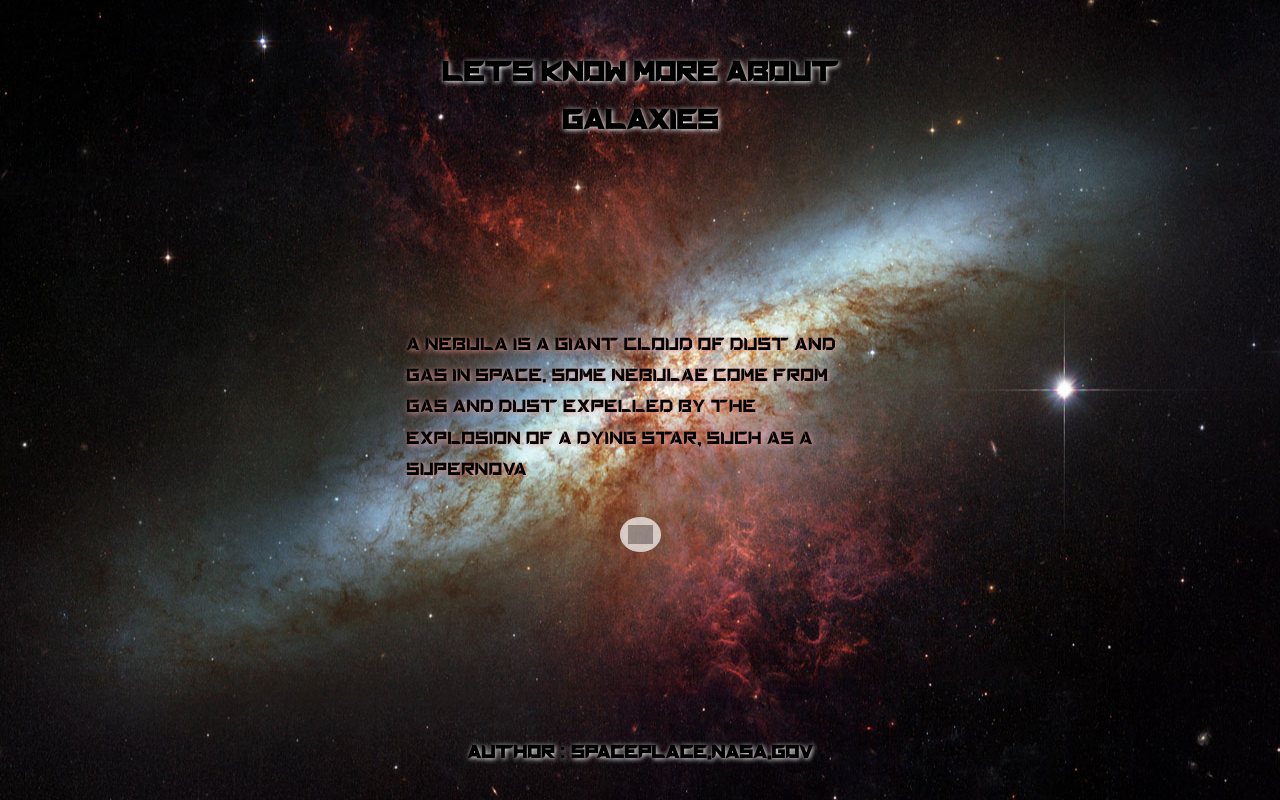
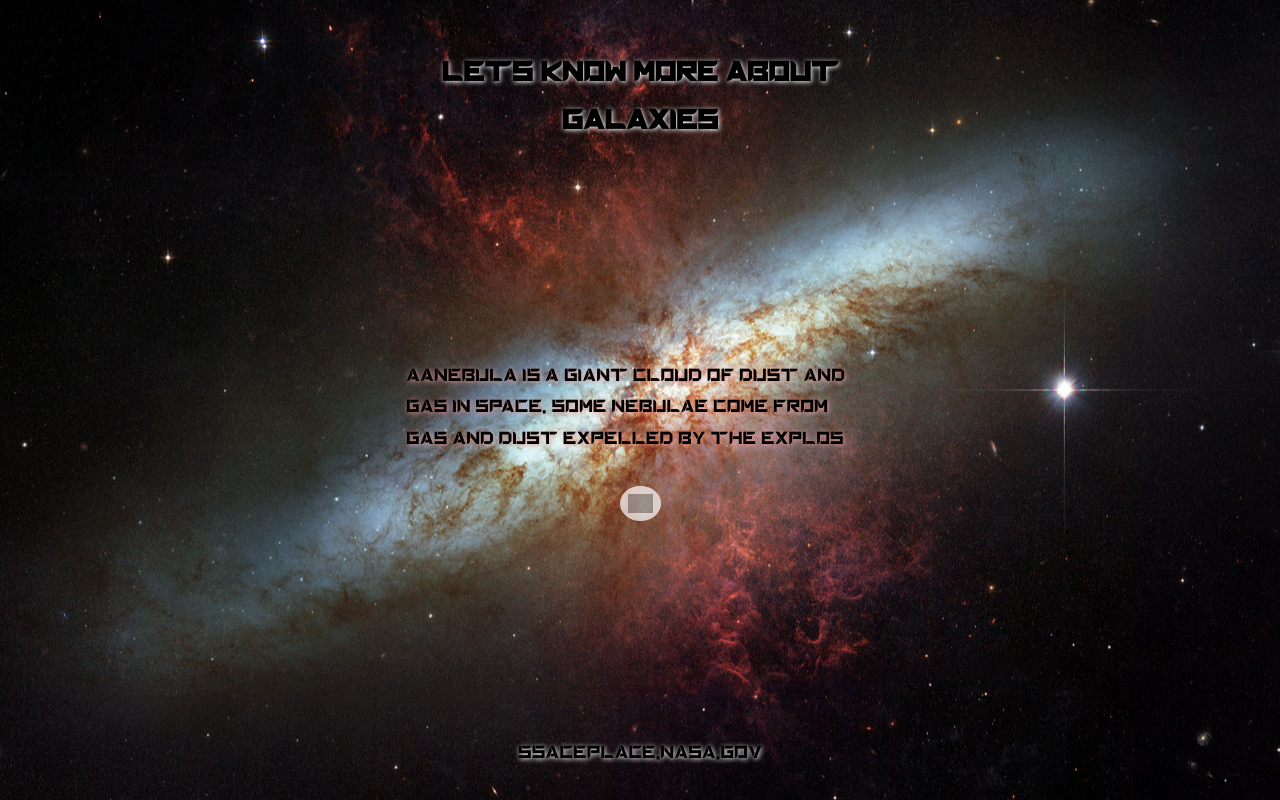
Before and after one commit to juangruoficial/spacecuriosities, a React (Vite) app: page / in a window 1280 px wide. Built offline with nearby package versions, Linux system fonts and the light colour scheme; grey boxes are pictures that could not be loaded.

Commit message:
adding efects to letters

```diff
--- a/src/App.jsx
+++ b/src/App.jsx
@@ -9,8 +9,8 @@ function App() {
   const [spaceCuriosity, setSpaceCuriosity] = useState(
     getRandom(spaceCuriosities)
   );
+
   const [currentBg, setCurrentBg] = useState(getRandom(listBg));
-
   const handleChangeInfo = () => {
     setSpaceCuriosity(getRandom(spaceCuriosities));
     setCurrentBg(getRandom(listBg));
--- a/src/components/SpaceCuriositiesBox.jsx
+++ b/src/components/SpaceCuriositiesBox.jsx
@@ -1,14 +1,15 @@
 import "./styles/SpaceCuriositiesBox.css";
-
+import Texteffect from "./Texteffect";
 const SpaceCuriositiesBox = ({ handleChangeInfo, spaceCuriosity }) => {
   const { phrase, author } = spaceCuriosity;
+
   return (
     <section className="spaceCuriosityBox">
       <h1 className="title boxes">LETS KNOW MORE ABOUT GALAXIES</h1>
 
       <section className="info">
         <article className="info boxes">
-          <p>{phrase}</p>
+          <Texteffect text={phrase} />
         </article>
 
         <button className="change" onClick={handleChangeInfo}>
@@ -20,7 +21,7 @@ const SpaceCuriositiesBox = ({ handleChangeInfo, spaceCuriosity }) => {
       </section>
 
       <footer className="footer boxes">
-        <h4>AUTHOR : {author}</h4>
+        <Texteffect text={author} />
       </footer>
     </section>
   );
--- /dev/null
+++ b/src/components/Texteffect.jsx
@@ -0,0 +1,29 @@
+import { useState, useEffect } from "react";
+
+const Texteffect = ({ text }) => {
+  const [displayText, setDisplayText] = useState(text[0] || ""); // Set initial display text with the first character
+
+  useEffect(() => {
+    let currentIndex = 0;
+    setDisplayText(""); // Reset para cuando cambie el text
+
+    const timer = setInterval(() => {
+      if (currentIndex < text.length - 1) {
+        setDisplayText((prevText) => prevText + text[currentIndex]);
+        currentIndex++;
+      } else {
+        clearInterval(timer);
+      }
+    }, 50);
+
+    return () => clearInterval(timer);
+  }, [text]);
+
+  useEffect(() => {
+    setDisplayText(text[0] || ""); // Reset cuando text cambie
+  }, [text]);
+
+  return <p>{displayText}</p>;
+};
+
+export default Texteffect;
--- a/src/components/styles/SpaceCuriositiesBox.css
+++ b/src/components/styles/SpaceCuriositiesBox.css
@@ -22,14 +22,14 @@
 
 .title {
   text-align: center;
-  text-shadow: 1px 1px 5px rgb(255, 255, 255);
+  text-shadow: var(--color-primary-textshadowmain);
 }
 
 .info {
   display: flex;
   flex-direction: column;
   margin-bottom: 1rem;
-  text-shadow: 1px 1px 5px rgb(231, 153, 146);
+  text-shadow: var(--color-primary-textshadowinfo);
   font-size: 1.3rem;
 }
 
@@ -46,19 +46,17 @@
 }
 
 .change:hover {
-  transform: scale(1.08);
   background-color: lightblue;
-  transform: rotate(360deg);
+  transform: rotate(360deg) scale(1.25);
 }
 
 .change:active {
-  transform: scale(0.92);
+  transform: scale(0.9);
   transform: rotate(180deg);
-  background-color: lightblue;
 }
 
 .footer {
   margin-bottom: 1rem;
-  text-shadow: 1px 1px 5px rgb(255, 255, 255);
+  text-shadow: var(--color-primary-textshadowmain);
   font-size: 1.3rem;
 }
--- a/src/index.css
+++ b/src/index.css
@@ -2,7 +2,8 @@
   line-height: 1.5;
   font-weight: 400;
   --color-primary-letter: black;
-  --color-primary-boxes: black;
+  --color-primary-textshadowmain: 1px 1px 5px rgb(255, 255, 255);
+  --color-primary-textshadowinfo: 1px 1px 5px rgb(231, 153, 146);
 }
 
 *,
```
